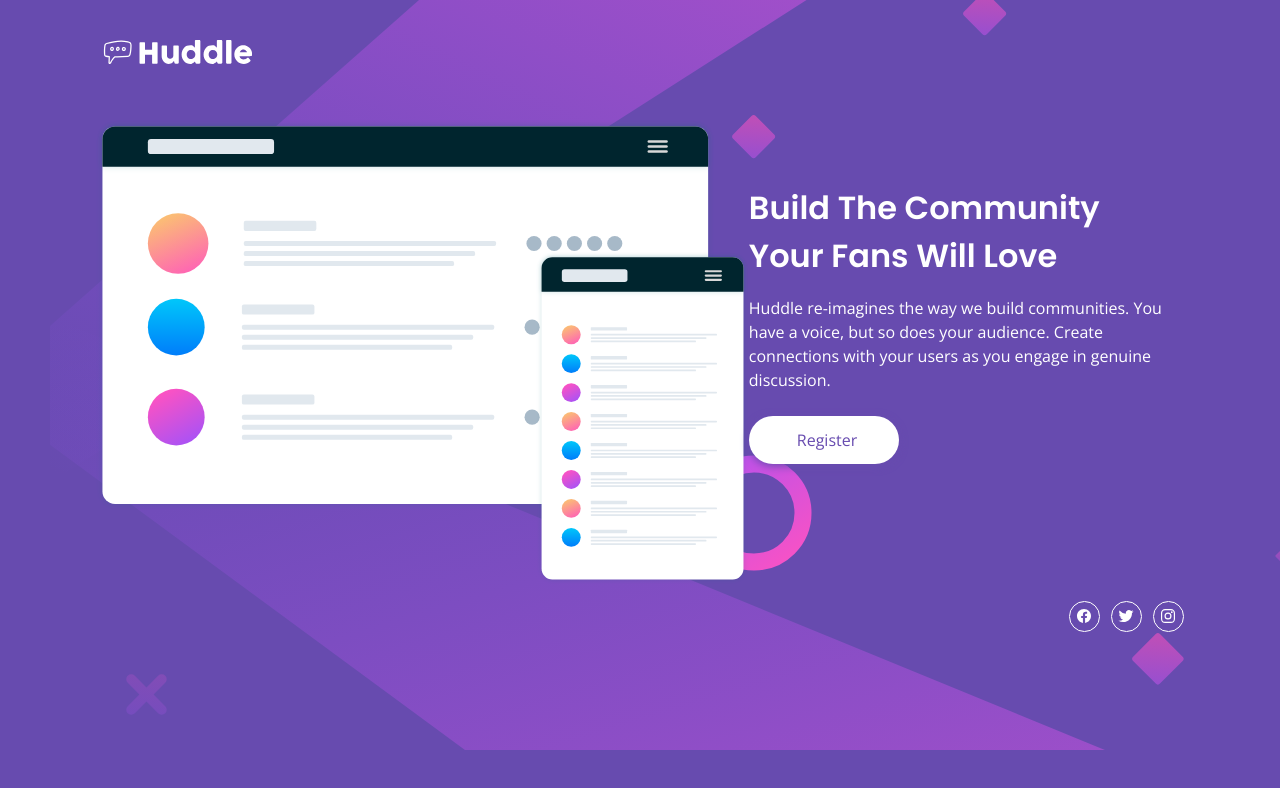
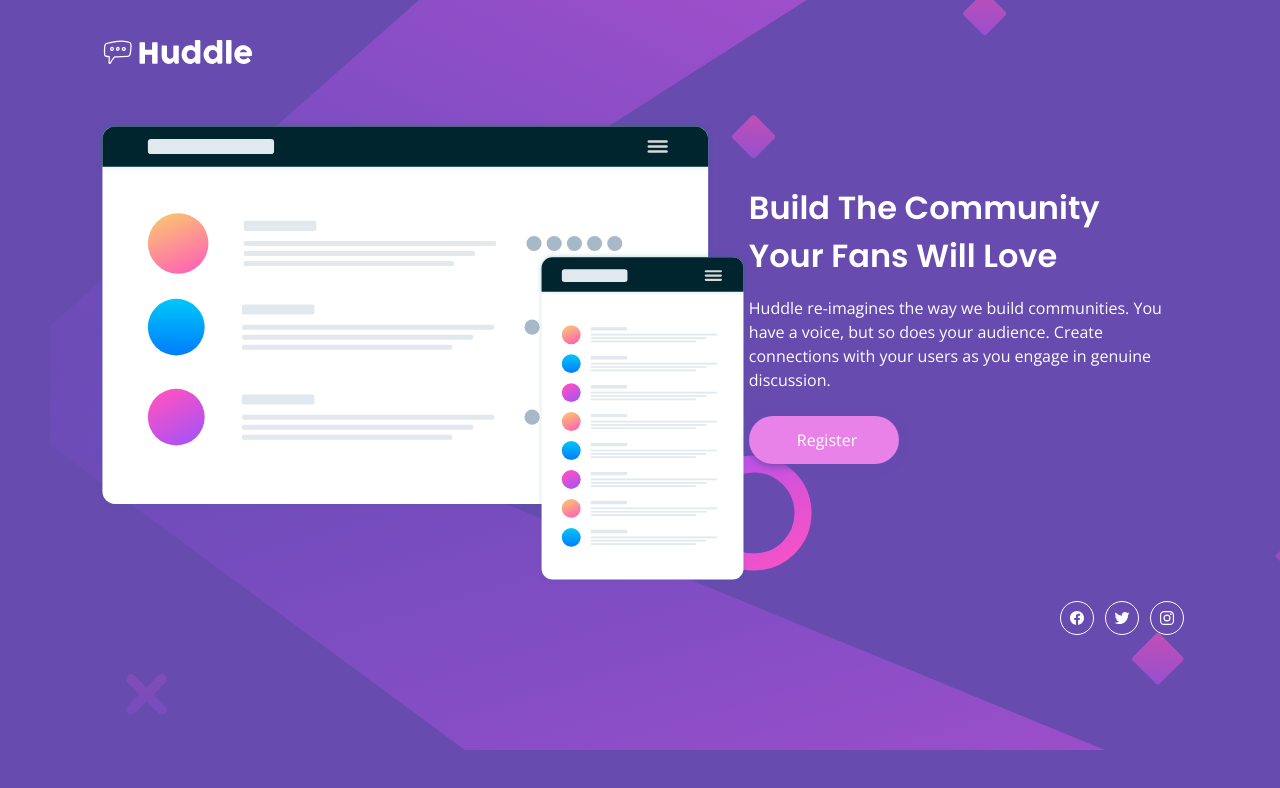
Before and after one commit to MahdiSohaily/single-introductory-section, a website: page index.html in a window 1280 px wide. In both pictures the pointer is over the link "Register". Drawn offline with nearby package versions, Linux system fonts and the light colour scheme.

Commit message:
Update style file structure

```diff
--- a/styles.css
+++ b/styles.css
@@ -1,10 +1,8 @@
 :root {
   --violet: hsl(257, 40%, 49%);
   --soft-magenta: hsl(300, 69%, 71%);
-
   --ff-headings: "Poppins", sans-serif;
   --ff-body: "Open Sans", sans-serif;
-
   --fw-regular: 400;
   --fw-bold: 600;
 }
@@ -133,13 +131,16 @@
     text-align: left;
   }
 }
+
 /* component styles */
 .inline-padding {
   padding-inline: 2em;
 }
+
 .description {
   padding-top: 4em;
 }
+
 /* utility classes */
 .primary-header {
   font-size: 1.6em;
@@ -163,6 +164,11 @@
   box-shadow: 0 2px 8px var(--violet);
 }
 
+.btn:hover {
+  color: white;
+  background-color: var(--soft-magenta);
+}
+
 @media screen and (min-width: 40em) {
   .primary-header {
     font-size: 2em;
@@ -184,7 +190,6 @@
   }
 }
 
-
 .social-media {
   display: flex;
   justify-content: center;
@@ -196,7 +201,7 @@
 .icon {
   font-size: 16px;
   color: white;
-    padding: 0.4em;
+  padding: 0.5em;
   border: 1px solid white;
   border-radius: 50%;
 }
```
Lines whose indentation alone changed are shown as unchanged.
